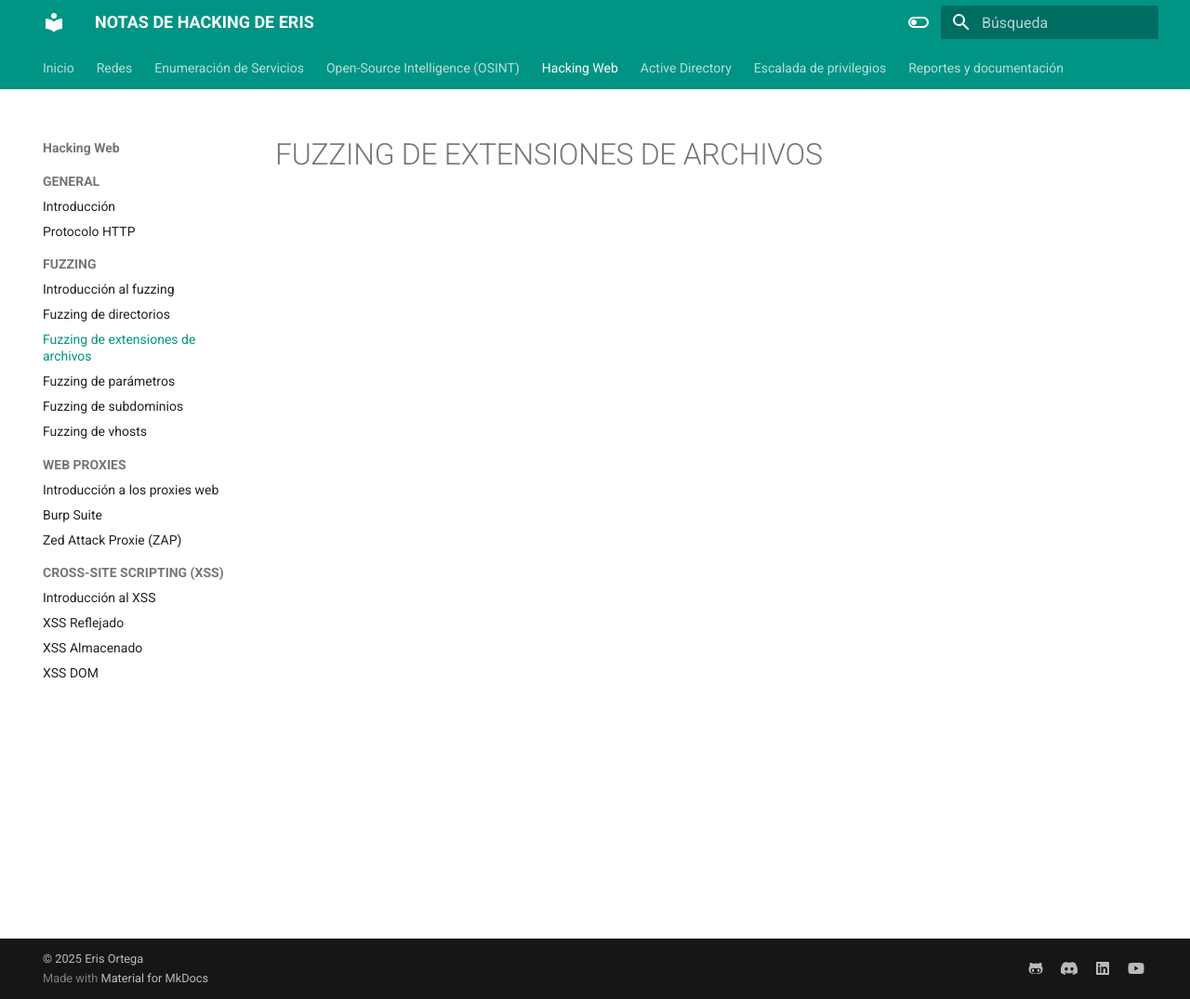
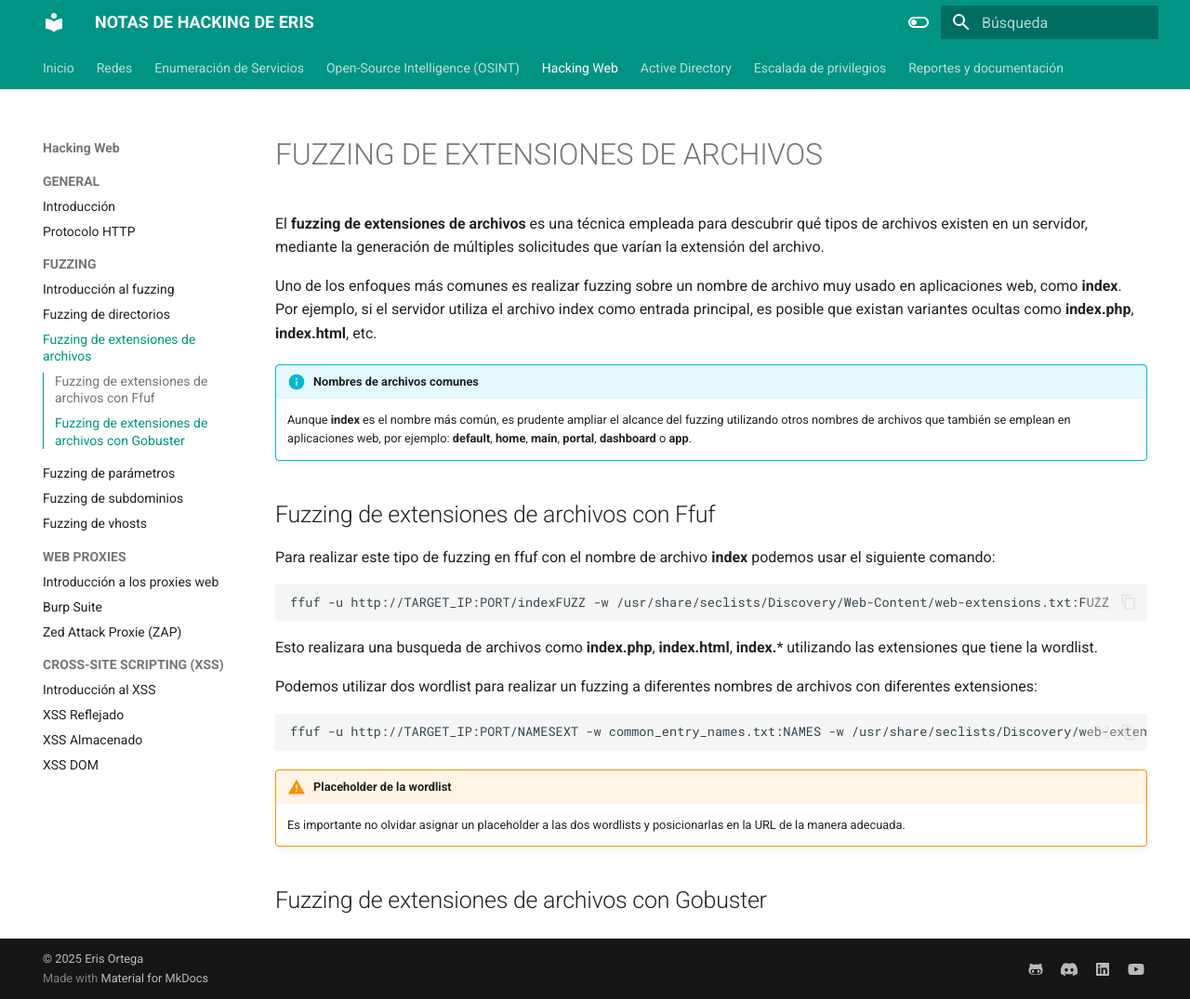
Before and after one commit to eris-os/hacking-notes, an MkDocs documentation site: the page built from docs/file-extension-fuzzing.md, in a window 1280 px wide and 1075 px high. Shown: the whole window at 93% size. Built offline with MkDocs 1.6.1 and Material for MkDocs 9.7.7, drawn with Linux system fonts in a browser that asks for light colours.

Commit message:
Update file-extension-fuzzing.md

````diff
--- a/docs/file-extension-fuzzing.md
+++ b/docs/file-extension-fuzzing.md
@@ -1 +1,30 @@
 # FUZZING DE EXTENSIONES DE ARCHIVOS
+
+El **fuzzing de extensiones de archivos** es una técnica empleada para descubrir qué tipos de archivos existen en un servidor, mediante la generación de múltiples solicitudes que varían la extensión del archivo.
+
+Uno de los enfoques más comunes es realizar fuzzing sobre un nombre de archivo muy usado en aplicaciones web, como **index**. Por ejemplo, si el servidor utiliza el archivo index como entrada principal, es posible que existan variantes ocultas como **index.php**, **index.html**, etc.
+
+!!! info "Nombres de archivos comunes"
+    Aunque **index** es el nombre más común, es prudente ampliar el alcance del fuzzing utilizando otros nombres de archivos que también se emplean en aplicaciones web, por ejemplo: **default**, **home**, **main**, **portal**, **dashboard** o **app**.
+
+
+## Fuzzing de extensiones de archivos con Ffuf
+Para realizar este tipo de fuzzing en ffuf con el nombre de archivo **index** podemos usar el siguiente comando:
+
+``` sh
+ffuf -u http://TARGET_IP:PORT/indexFUZZ -w /usr/share/seclists/Discovery/Web-Content/web-extensions.txt:FUZZ
+```
+
+Esto realizara una busqueda de archivos como **index.php**, **index.html**, **index.*** utilizando las extensiones que tiene la wordlist.
+
+Podemos utilizar dos wordlist para realizar un fuzzing a diferentes nombres de archivos con diferentes extensiones:
+
+``` sh
+ffuf -u http://TARGET_IP:PORT/NAMESEXT -w common_entry_names.txt:NAMES -w /usr/share/seclists/Discovery/web-extensions.txt:EXT
+```
+
+!!! warning "Placeholder de la wordlist"
+    Es importante no olvidar asignar un placeholder a las dos wordlists y posicionarlas en la URL de la manera adecuada.
+
+
+## Fuzzing de extensiones de archivos con Gobuster
````
